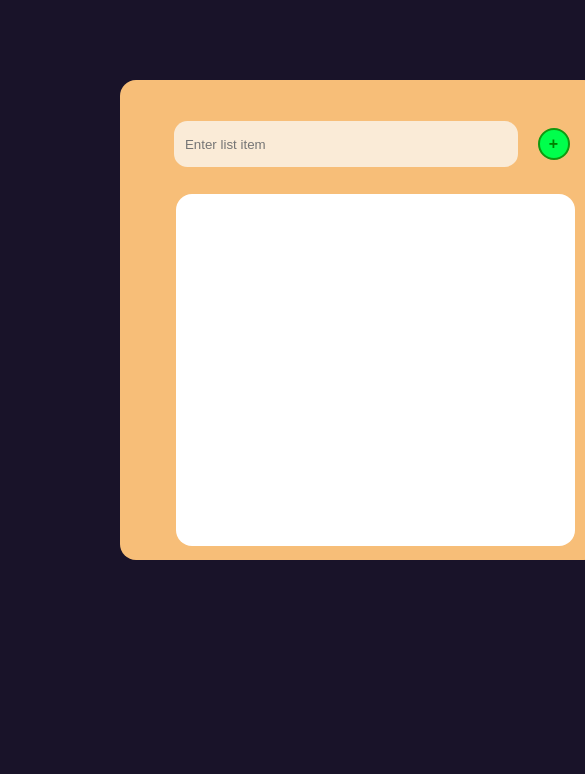
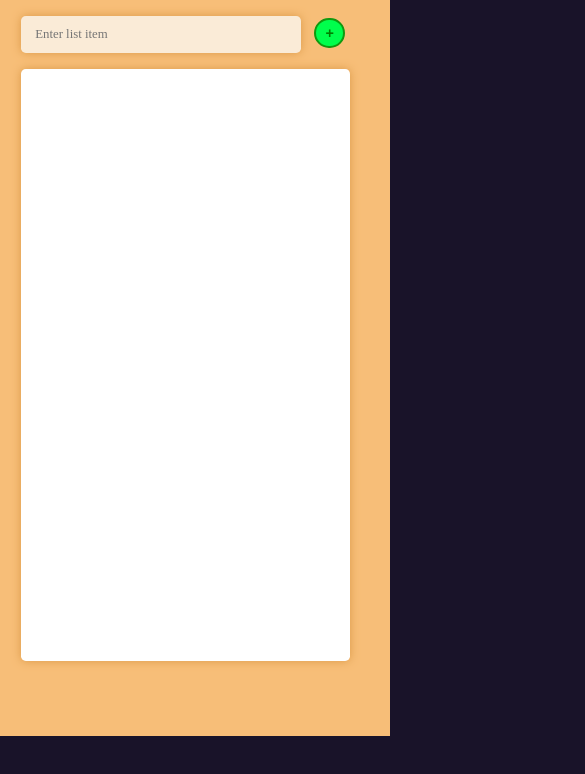
Before and after one commit to vt1711/JSToDoList, a plain HTML site: page index.html in a window 390 px wide. Shown: the whole page, 585 px wide, since content can reach past the window. Drawn offline with Linux system fonts and the light colour scheme.

Commit message:
added responsive design for mobile view , changed x to - for remove item button in js file

```diff
--- a/index.css
+++ b/index.css
@@ -1,23 +1,31 @@
+*
+{
+  padding: 0;
+  margin: 0;
+}
 body {
   background-color: rgb(25, 19, 41);
 }
 #mbox {
-  width: 30em;
-  height: 30em;
+  width: 30rem;
+  height: 30rem;
   background-color: rgb(247, 190, 120);
-  border-radius: 1em;
-  align-content: center;
-  margin: 5em 10em 10em 30%;
+  border-radius: 1rem;
+  border: none;
+  margin: 5rem 10rem 10rem 5rem;
+  box-shadow: 0 0 10px rgb(0, 0, 0);
 }
 
 #ip {
   background-color: antiquewhite;
-  margin: 2em 0 2em 4em;
-  width: 70%;
-  height: 3em;
-  border-radius: 1em;
-  border-color: transparent;
+  margin: 2rem 0 1.8rem 3rem;
+  width: 21rem;
+  height: 2.5rem;
+  border-radius: 1rem;
+  border: none;
   outline: none;
+  box-shadow: 0 0 10px rgb(219, 153, 72);
+  padding-left: 0.5rem;
 }
 #addbtn,
 .cbtn {
@@ -25,35 +33,77 @@ body {
   border: solid 2px rgb(16, 153, 16);
   color: green;
   border-radius: 100%;
-  height: 2em;
-  width: 2em;
-  font-size: 1em;
+  height: 2rem;
+  width: 2rem;
+  font-size: 1rem;
   font-weight: bolder;
-  margin-left: 1em;
+  margin-left: 1rem;
 }
 #addbtn:active {
   background-color: rgb(9, 73, 9);
 }
 #op {
   background-color: white;
-  width: 83%;
-  height: 22em;
-  margin: 0 0 0 3.5em;
-  border-radius: 1em;
+  width: 25rem;
+  height: 22rem;
+  margin: 0 0 0 3rem;
+  border-radius: 1rem;
   overflow: auto;
+  box-shadow: 0 0 10px rgb(219, 153, 72);
 }
 .cbtn {
   background-color: red;
   color: white;
   border: none;
-  font-size: 0.7em;
+  font-size: 0.7rem;
+  height: 1.4rem;
+  width: 1.4rem;
   text-align: center;
-  margin: 0 0 0 3em;
+  margin: 0 0 0 2rem;
 }
 .cbtn:active {
   background-color: brown;
 }
 .liitem {
-  padding: 1em 0 0em 2em;
+  padding: 1rem 0 0 2rem;
   list-style-type: none;
 }
+
+@media only screen and (max-width: 600px) {
+  #mbox
+  {
+    width: auto;
+    height: 46rem;
+    margin: 0;
+    border-radius: 0;
+    box-shadow: none;
+
+  }
+  #ip
+  { height: 2.3rem;
+    width: 17rem;
+    margin: 1rem 0.5rem 1rem 1.3rem;
+    font: 0.8rem bold;
+    border-radius: 0.3rem;
+  }
+  #addbtn,
+ .cbtn {
+  height: 1.9rem;
+  width: 1.9rem;
+  font-size: 0.9rem;
+  margin-left: 0.1rem;
+ }
+ #op {
+  width: 20.6rem;
+  height: 37rem;
+  margin: 0 0 0 1.3rem;
+  border-radius: 0.3rem;
+}
+.cbtn{
+  margin-left: 1rem;
+  height: 0.9rem;
+  width: 0.9rem;
+  font-size: 0.5rem;
+}
+
+}
--- a/index.js
+++ b/index.js
@@ -24,7 +24,7 @@ function addtxt() {
         //creating cancel button
         cbtnn = document.createElement("button");
         cbtnn.setAttribute("class", "cbtn");
-        ctxtnd = document.createTextNode("x");
+        ctxtnd = document.createTextNode("-");
         cbtnn.appendChild(ctxtnd);
         cbtnn.onclick = function (event) {
             del(event.currentTarget);
```
